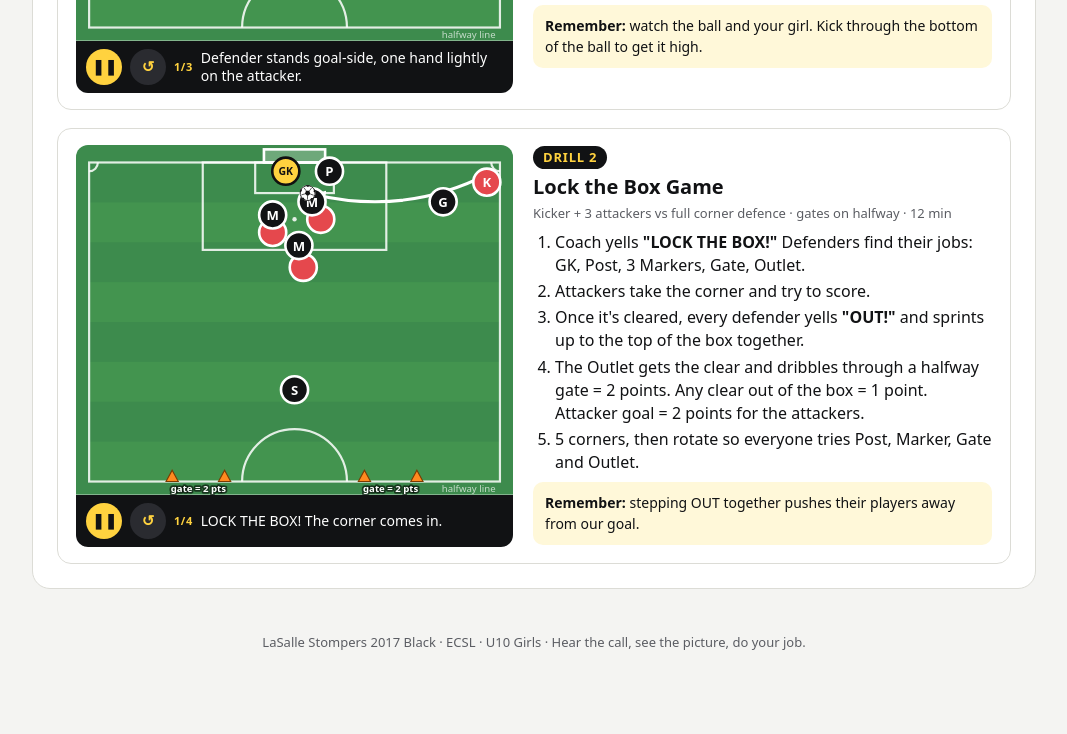
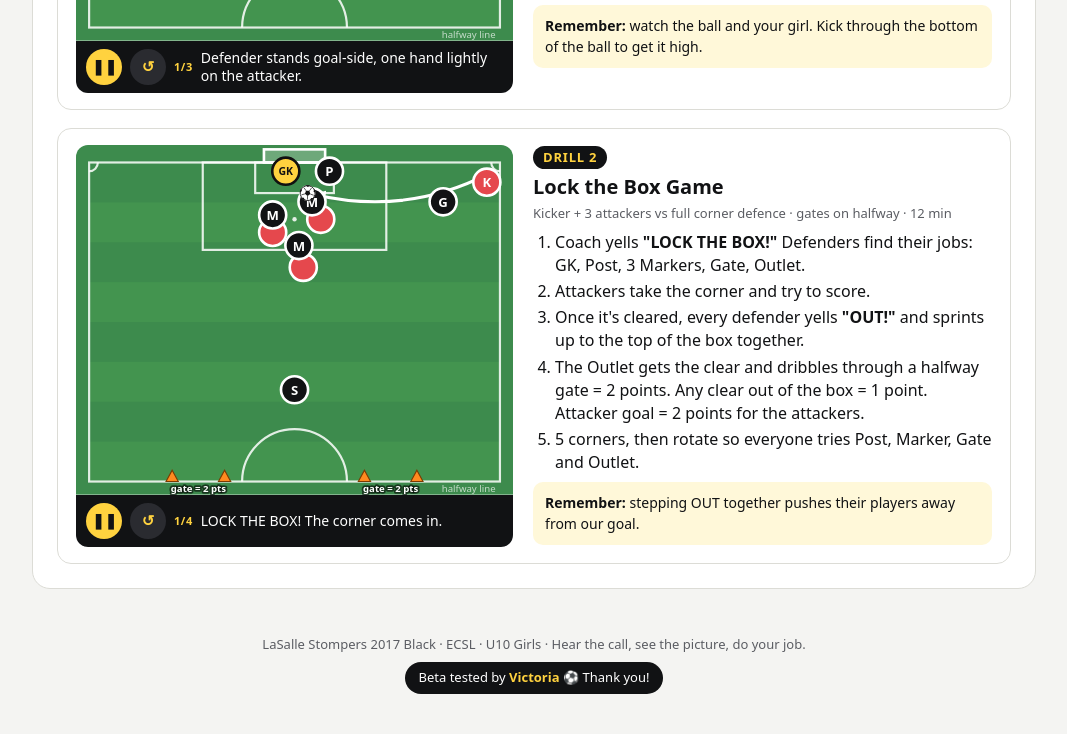
Before and after one commit to mkonkolowicz/2017-girls-stompers-black, a plain HTML site: page index.html in a window 1280 px wide. Shown: the part 10377-11111 px from the top of the page, without its empty margins (106-1173 px from the left). Before the commit the page ends 11069 px from the top, so only its background shows below. Drawn offline with Linux system fonts and the light colour scheme; animation ran at ten frames a second.

Commit message:
Credit Victoria as beta tester in footer
Co-Authored-By: Claude Opus 5.5 <noreply@anthropic.com>

```diff
--- a/index.html
+++ b/index.html
@@ -69,7 +69,9 @@
   .drill ol li{margin:3px 0}
   .tips{font-size:14px;background:#fff8d9;border-radius:10px;padding:8px 12px;margin:6px 0 0}
   .tips p{margin:3px 0}
-  footer{color:var(--muted);font-size:13px;text-align:center;padding:10px 0 40px}
+  footer{color:var(--muted);font-size:13px;text-align:center;padding:10px 0 40px;line-height:1.8}
+  footer .credit{display:inline-block;margin-top:6px;background:var(--ink);color:#fff;border-radius:999px;padding:4px 14px;font-size:13px}
+  footer .credit strong{color:var(--gold)}
   @media (max-width:780px){
     .picture,.picture.two,.drill{grid-template-columns:1fr}
   }
@@ -535,7 +537,7 @@
 
 </main>
 
-<footer>LaSalle Stompers 2017 Black · ECSL · U10 Girls · Hear the call, see the picture, do your job.</footer>
+<footer>LaSalle Stompers 2017 Black · ECSL · U10 Girls · Hear the call, see the picture, do your job.<br><span class="credit">Beta tested by <strong>Victoria</strong> ⚽ Thank you!</span></footer>
 
 <script>
 (function(){
--- a/sw.js
+++ b/sw.js
@@ -1,6 +1,6 @@
 // Offline cache so the playbook works at fields with no signal.
 // Bump VERSION whenever index.html changes so phones pick up the update.
-const VERSION = 'stompers-v4';
+const VERSION = 'stompers-v5';
 const ASSETS = [
   './',
   './index.html',
```
